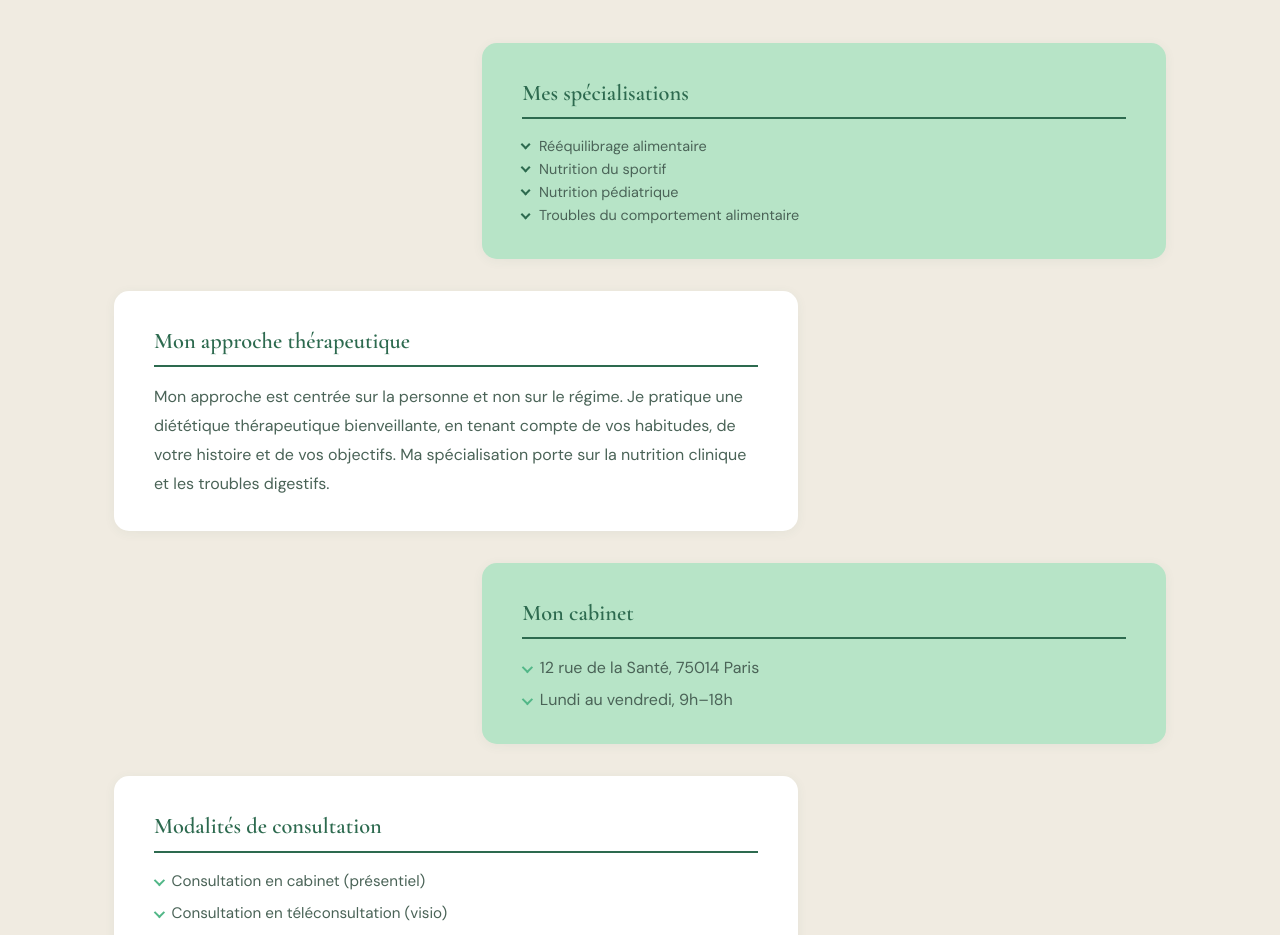
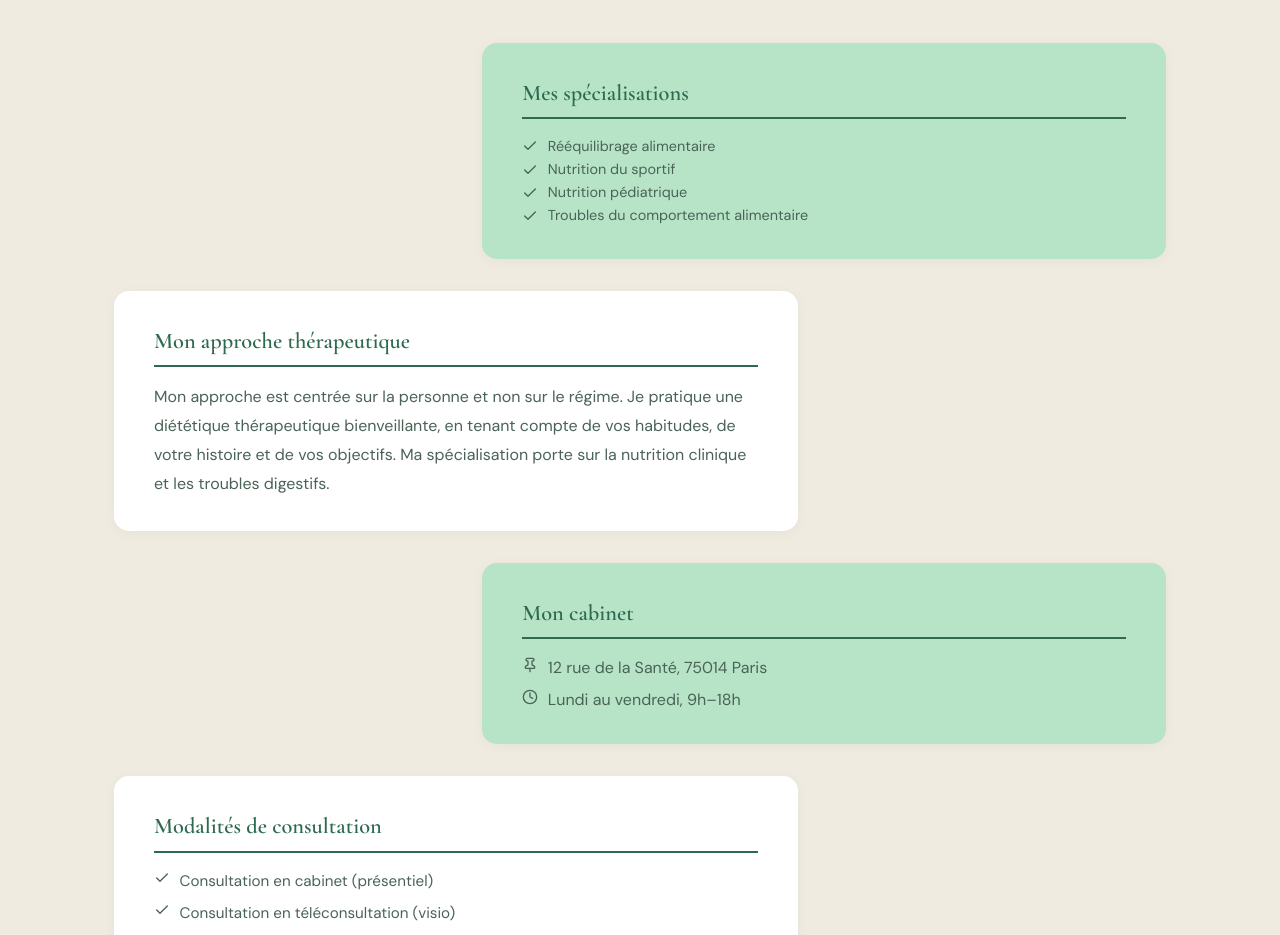
Before and after one commit to JoevinM/Dietetica, a React (Vite) app in the folder front-end/: page / in a window 1280 px wide. Shown: the part 340-1275 px from the top of the page. Built offline with nearby package versions, Linux system fonts and the light colour scheme; no server answers.

Commit message:
feat: change check icons to lucide-react in Home component and update styles accordingly

```diff
--- a/front-end/package.json
+++ b/front-end/package.json
@@ -13,7 +13,7 @@
     "@react-oauth/google": "^0.13.4",
     "axios": "^1.13.5",
     "googleapis": "^171.4.0",
-    "lucide": "^0.575.0",
+    "lucide-react": "^0.577.0",
     "react": "^19.2.0",
     "react-dom": "^19.2.0",
     "react-router-dom": "^7.13.0",
--- a/front-end/src/components/Home.jsx
+++ b/front-end/src/components/Home.jsx
@@ -1,5 +1,6 @@
 import { useEffect, useState } from "react";
 import "./Home.scss";
+import { Check, Pin, Clock } from 'lucide-react';
 
 const BASE_URL = "http://localhost:3000";
 
@@ -11,7 +12,6 @@ const ACTIVITIES = [
   { label: "Nutrition pédiatrique" },
   { label: "Troubles du comportement alimentaire" },
 ];
-
 const INFOS = {
   approach: `Mon approche est centrée sur la personne et non sur le régime.
   Je pratique une diététique thérapeutique bienveillante, en tenant compte
@@ -84,6 +84,7 @@ export default function Home() {
         <div className="home__activities">
           {ACTIVITIES.map((activity, i) => (
             <div key={i} className="home__activity-item">
+              <Check size={16} />
               <span>{activity.label}</span>
             </div>
           ))}
@@ -101,8 +102,8 @@ export default function Home() {
         <div className="home__card">
           <h2 className="home__card-title">Mon cabinet</h2>
           <div className="home__cabinet">
-            <p>{INFOS.cabinet.address}</p>
-            <p>{INFOS.cabinet.schedule}</p>
+            <p><Pin size={16}/> {INFOS.cabinet.address}</p>
+            <p><Clock size={16}/> {INFOS.cabinet.schedule}</p>
           </div>
         </div>
       )}
@@ -112,7 +113,10 @@ export default function Home() {
         <h2 className="home__card-title">Modalités de consultation</h2>
         <ul className="home__list">
           {INFOS.consultations.map((item, i) => (
-            <li key={i} className="home__list-item">{item}</li>
+            <li key={i} className="home__list-item">
+              <Check size={16} />
+              {item}
+            </li>
           ))}
         </ul>
       </div>
@@ -122,7 +126,10 @@ export default function Home() {
         <h2 className="home__card-title">Modalités de remboursement</h2>
         <ul className="home__list">
           {INFOS.reimbursements.map((item, i) => (
-            <li key={i} className="home__list-item">{item}</li>
+            <li key={i} className="home__list-item">
+              <Check size={16} />
+              {item}
+            </li>
           ))}
         </ul>
       </div>
--- a/front-end/src/components/Home.scss
+++ b/front-end/src/components/Home.scss
@@ -126,19 +126,6 @@
   font-size: 0.9rem;
   color: v.$text-mid;
 
-  &::before {
-    content: "";
-    display: block;
-    min-width: 0.45rem;
-    min-height: 0.45rem;
-    width: 0.45rem;
-    height: 0.45rem;
-    border-right: 2.5px solid v.$green-deep;
-    border-bottom: 2.5px solid v.$green-deep;
-    transform: rotate(45deg);
-    flex-shrink: 0;
-    margin-bottom: 3px;
-  }
 }
 
 // ── Texte générique dans les cards ───────────────────────────────────────────
@@ -164,17 +151,6 @@
     display: flex;
     align-items: baseline;
     gap: 0.6rem;
-
-    &::before {
-      content: "";
-      display: inline-block;
-      width: 0.5rem;
-      height: 0.5rem;
-      border-right: 2px solid v.$green-mid;
-      border-bottom: 2px solid v.$green-mid;
-      transform: rotate(45deg) translateY(-2px);
-      flex-shrink: 0;
-    }
   }
 }
 
@@ -195,18 +171,6 @@
   display: flex;
   align-items: baseline;
   gap: 0.6rem;
-
-  // Check stylisé via ::before
-  &::before {
-    content: "";
-    display: inline-block;
-    width: 0.5rem;
-    height: 0.5rem;
-    border-right: 2px solid v.$green-mid;
-    border-bottom: 2px solid v.$green-mid;
-    transform: rotate(45deg) translateY(-2px);
-    flex-shrink: 0;
-  }
 }
 
 // ── Tarifs ───────────────────────────────────────────────────────────────────
```
